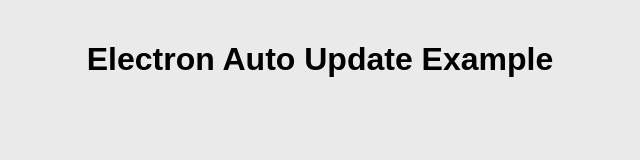
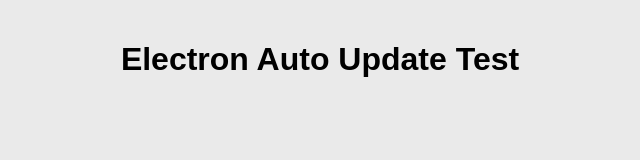
Before and after one commit to zigloo99/electron_updater_test, an Electron app: page index.html in a window 800 px wide. Shown: the whole page, without its empty margins (80-720 px from the left). Drawn offline with Linux system fonts and the light colour scheme; no server answers.

Commit message:
Changed index title

```diff
--- a/index.html
+++ b/index.html
@@ -27,7 +27,7 @@
   </style>
 </head>
 <body>
-  <h1>Electron Auto Update Example</h1>
+  <h1>Electron Auto Update Test</h1>
   <p id="version"></p>
   <div id="notification" class="hidden">
     <p id="message"></p>
```
